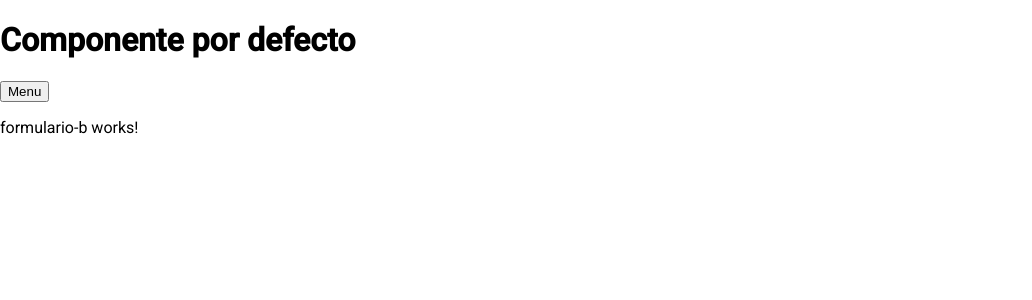
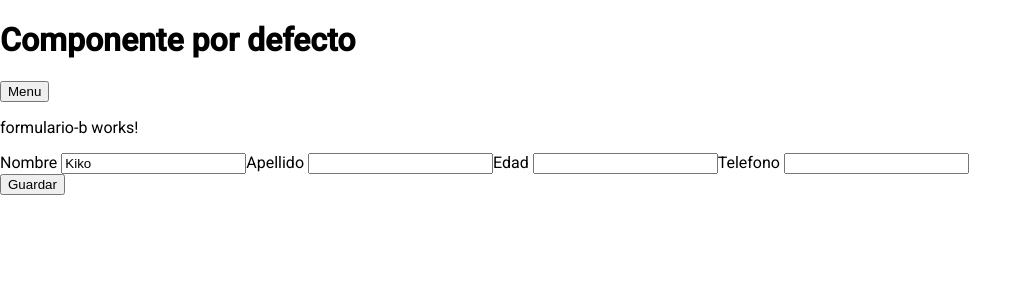
Before and after one commit to luisparadawagner-gmail-com/tp4_reinaldo, an Angular app: page /formulario-b in a window 1280 px wide. Shown: the top 300 px of the page, without its empty margins (0-1032 px from the left). Built offline with nearby package versions, Linux system fonts and the light colour scheme.

Commit message:
Testeo WIP formulario A y B

```diff
--- a/src/app/app.component.html
+++ b/src/app/app.component.html
@@ -5,6 +5,7 @@
 <mat-menu #menu="matMenu">
     <button mat-menu-item [routerLink]="['/formulario-a']" routerLinkActive="active">Formulario A</button>
     <button mat-menu-item [routerLink]="['/formulario-b']" routerLinkActive="active">Formulario B</button>
+    <button mat-menu-item [routerLink]="['/formulario-c']" routerLinkActive="active">Formulario C</button>
 </mat-menu>
 
 <router-outlet></router-outlet>
--- a/src/app/app.module.ts
+++ b/src/app/app.module.ts
@@ -1,3 +1,4 @@
+import { ReactiveFormsModule } from '@angular/forms';
 import { AppRoutingModule } from './app-routing/app-routing.module';
 import { BrowserModule } from '@angular/platform-browser';
 import { NgModule } from '@angular/core';
@@ -7,6 +8,7 @@ import { FormularioAComponent } from './formulario-a/formulario-a.component';
 import { FormularioBComponent } from './formulario-b/formulario-b.component';
 import { FormularioCComponent } from './formulario-c/formulario-c.component';
 import { BrowserAnimationsModule } from '@angular/platform-browser/animations';
+
 
 import { MatMenuModule} from '@angular/material/menu';
 
@@ -21,7 +23,8 @@ import { MatMenuModule} from '@angular/material/menu';
     BrowserModule,
     BrowserAnimationsModule,
     AppRoutingModule,
-    MatMenuModule
+    MatMenuModule,
+    ReactiveFormsModule
   ],
   providers: [],
   bootstrap: [AppComponent]
--- a/src/app/formulario-a/formulario-a.component.html
+++ b/src/app/formulario-a/formulario-a.component.html
@@ -1 +1,20 @@
 <p>formulario-a works!</p>
+
+<form [formGroup]='personaForm' (ngSubmit)=submit()>
+    <div class="datosPersona">
+        <label>Nombre
+            <input type="text" formControlName="nombre">
+        </label>
+        <label>Apellido
+            <input type="text" formControlName="apellido">
+        </label>
+        <label>Edad
+            <input type="text" formControlName="edad">
+        </label>
+        <label>Telefono
+            <input type="text" formControlName="telefono">
+        </label>
+    </div>
+
+    <button type="submit">Guardar</button>
+</form>
--- a/src/app/formulario-a/formulario-a.component.ts
+++ b/src/app/formulario-a/formulario-a.component.ts
@@ -1,23 +1,33 @@
-import { Component, OnInit } from '@angular/core';
-import { Validators, FormBuilder } from '@angular/forms';
+import { Component} from '@angular/core';
+import { Validators, FormBuilder} from '@angular/forms';
 
 @Component({
   selector: 'app-formulario-a',
   templateUrl: './formulario-a.component.html',
   styleUrls: ['./formulario-a.component.css']
 })
-export class FormularioAComponent implements OnInit {
+export class FormularioAComponent {
 
-  constructor(private fb: FormBuilder) { }
+constructor(private fb: FormBuilder) { }
 
-  PersonaForm = this.fb.group({
-		nombre: [ 'Pepe', Validators.required ],
-		apellido: [ '' ],
+  personaForm = this.fb.group({
+    nombre: [ 'Pepe', Validators.required ],
+    apellido: [ '' ],
     edad: [ '' ],
     telefono: [ '' ]
-	});
+  });
 
-  ngOnInit(): void {
-  }
+  submit() {
+	  this.personaForm.value();
+
+		 this.personaForm.setValue({
+			nombre: 'Diego',
+			apellido: 'Maradona',
+			edad: 59,
+			telefono: [ '' ]
+		});
+
+		 this.personaForm.patchValue({ edad: 60 });
+	}
 
 }
--- a/src/app/formulario-b/formulario-b.component.html
+++ b/src/app/formulario-b/formulario-b.component.html
@@ -1 +1,20 @@
 <p>formulario-b works!</p>
+
+<form [formGroup]='personaForm' (ngSubmit)=submit()>
+    <div class="datosPersona">
+        <label>Nombre
+            <input type="text" formControlName="nombre">
+        </label>
+        <label>Apellido
+            <input type="text" formControlName="apellido">
+        </label>
+        <label>Edad
+            <input type="text" formControlName="edad">
+        </label>
+        <label>Telefono
+            <input type="text" formControlName="telefono">
+        </label>
+    </div>
+
+    <button type="submit">Guardar</button>
+</form>
--- a/src/app/formulario-b/formulario-b.component.ts
+++ b/src/app/formulario-b/formulario-b.component.ts
@@ -1,15 +1,35 @@
-import { Component, OnInit } from '@angular/core';
+import { FormBuilder, Validators } from '@angular/forms';
+import { Component, Input } from '@angular/core';
 
 @Component({
   selector: 'app-formulario-b',
   templateUrl: './formulario-b.component.html',
   styleUrls: ['./formulario-b.component.css']
 })
-export class FormularioBComponent implements OnInit {
+export class FormularioBComponent {
+ // @Input() formu: FormBuilder;
 
-  constructor() { }
+ constructor(private formu: FormBuilder) { }
 
-  ngOnInit(): void {
-  }
+  personaForm = this.formu.group({
+    nombre: [ 'Kiko', Validators.required ],
+    apellido: [ '' ],
+    edad: [ '' ],
+    telefono: [ '' ]
+  });
+
+
+  submit() {
+	  this.personaForm.value();
+
+		 this.personaForm.setValue({
+			nombre: 'Diego',
+			apellido: 'Maradona',
+			edad: 59,
+			telefono: [ '' ]
+		});
+
+		 this.personaForm.patchValue({ edad: 60 });
+	}
 
 }
```
